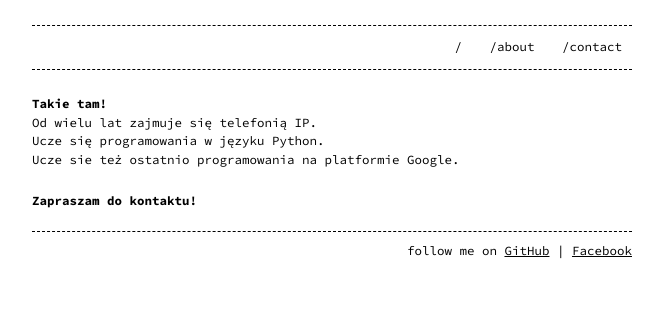
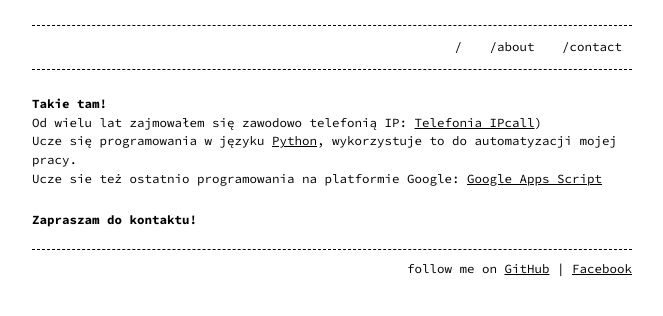
Before and after one commit to esccode/esccode.github.io, a Jekyll site: the page built from about.md, in a window 1280 px wide. Shown: the top 316 px of the page, without its empty margins (308-971 px from the left). Built offline with Jekyll 4.4.1, drawn with Linux system fonts in a browser that asks for light colours.

Commit message:
Update about.md

```diff
--- a/about.md
+++ b/about.md
@@ -7,8 +7,8 @@ permalink: /about/
 
 ## Takie tam!
 
-Od wielu lat zajmuje się telefonią IP.
+Od wielu lat zajmowałem się zawodowo telefonią IP: [Telefonia IPcall](https://developers.google.com/sheets/api/guides/concepts#a1_notation))
 
-Ucze się programowania w języku Python.
-Ucze sie też ostatnio programowania na platformie Google.
+Ucze się programowania w języku [Python](https://www.python.org/), wykorzystuje to do automatyzacji mojej pracy.
+Ucze sie też ostatnio programowania na platformie Google: [Google Apps Script](https://developers.google.com/apps-script/overview)
 # Zapraszam do kontaktu!
```
